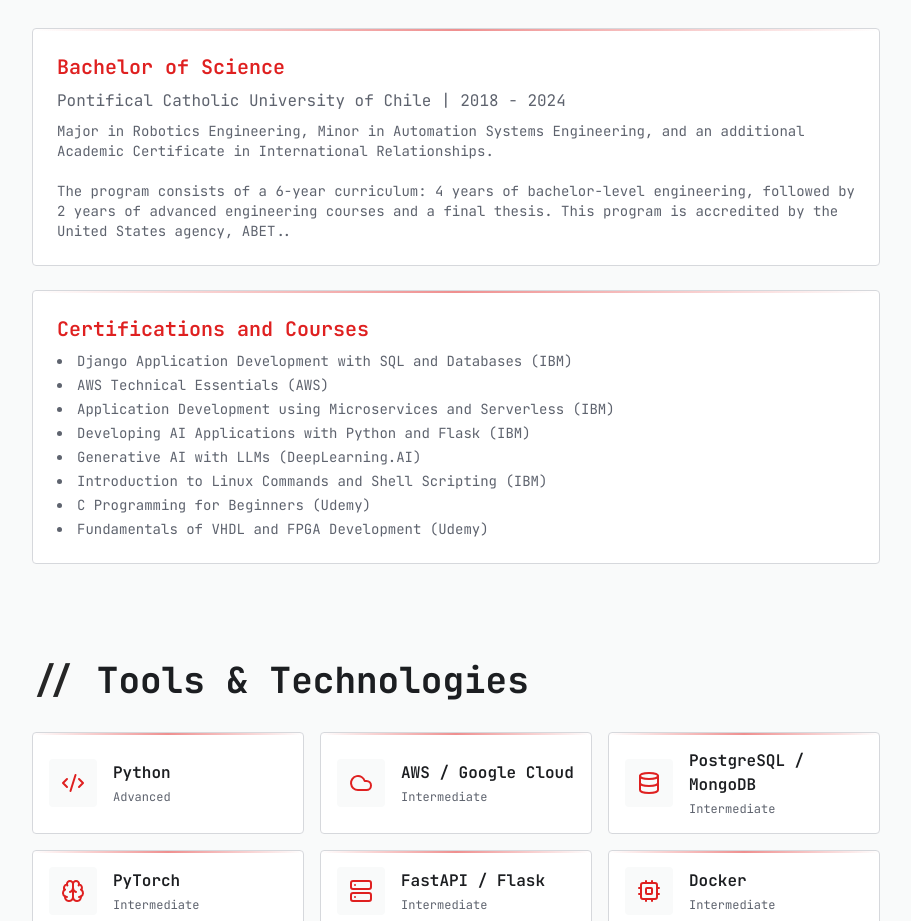
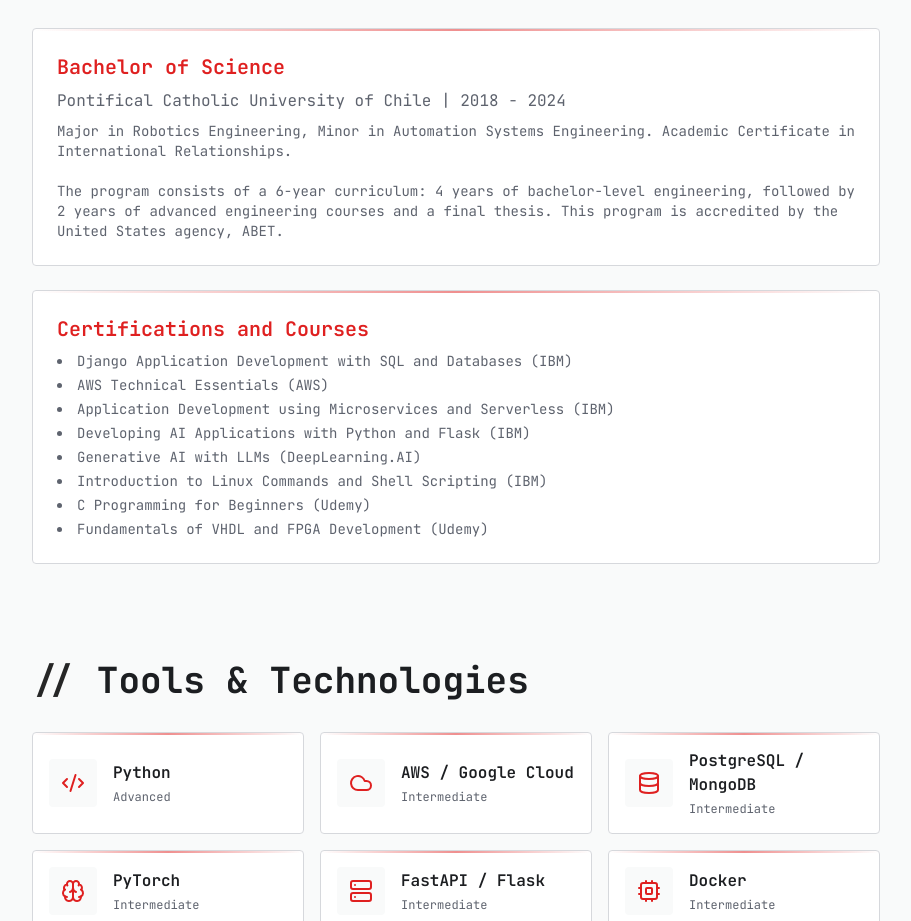
Before and after one commit to mbflores3/mbflores3.github.io, a React (Vite) app: page / in a window 1280 px wide. Shown: the part 3520-4441 px from the top of the page, without its empty margins (184-1095 px from the left). Built offline with nearby package versions, Linux system fonts and the light colour scheme.

Commit message:
Update Index.tsx

```diff
--- a/src/pages/Index.tsx
+++ b/src/pages/Index.tsx
@@ -175,10 +175,11 @@
               </h3>
               <p className="text-muted-foreground mb-2">Pontifical Catholic University of Chile | 2018 - 2024</p>
               <p className="text-sm text-muted-foreground">
-                Major in Robotics Engineering, Minor in Automation Systems Engineering, and an additional Academic Certificate in International Relationships.
+                Major in Robotics Engineering, Minor in Automation Systems Engineering.
+                Academic Certificate in International Relationships.
                 <br /><br />
                 The program consists of a 6-year curriculum: 4 years of bachelor-level engineering, followed by 2 years of advanced engineering courses and a final thesis.
-                This program is accredited by the United States agency, ABET..
+                This program is accredited by the United States agency, ABET.
               </p>
             </div>
 
```
